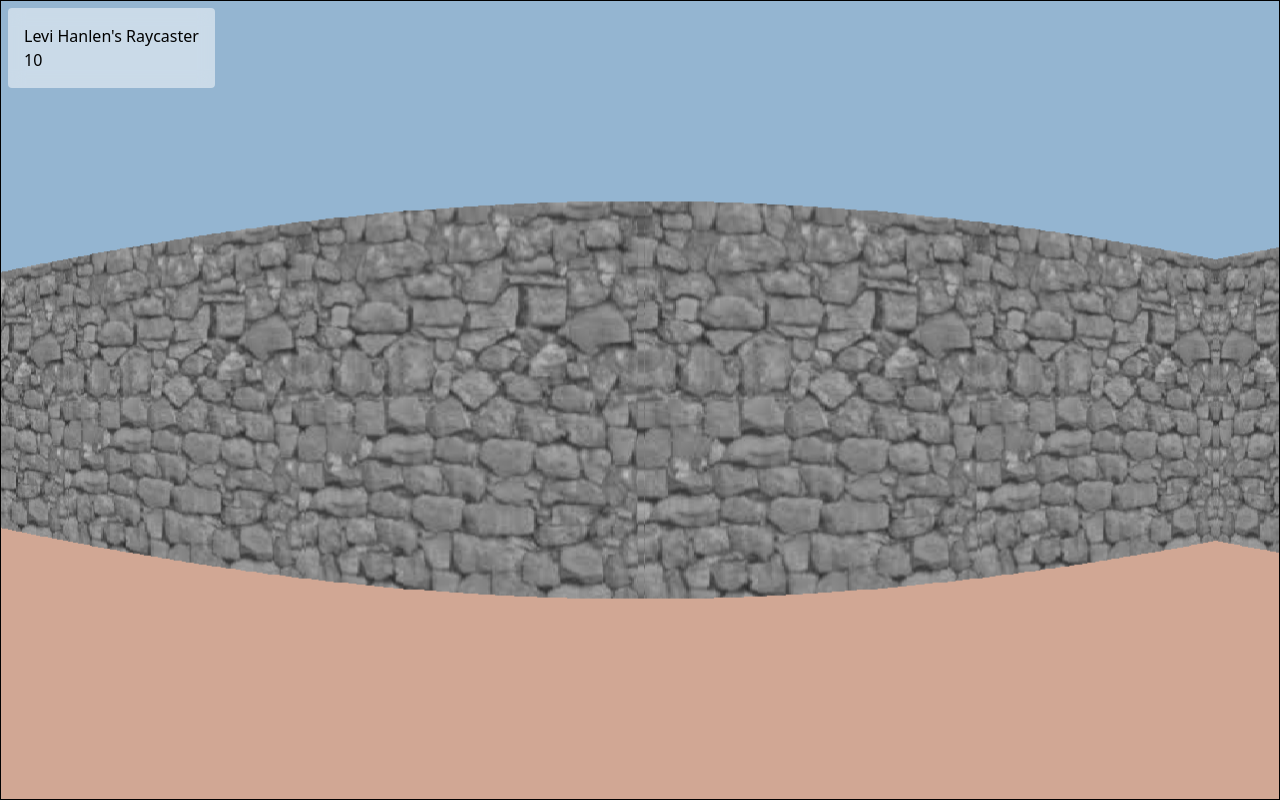
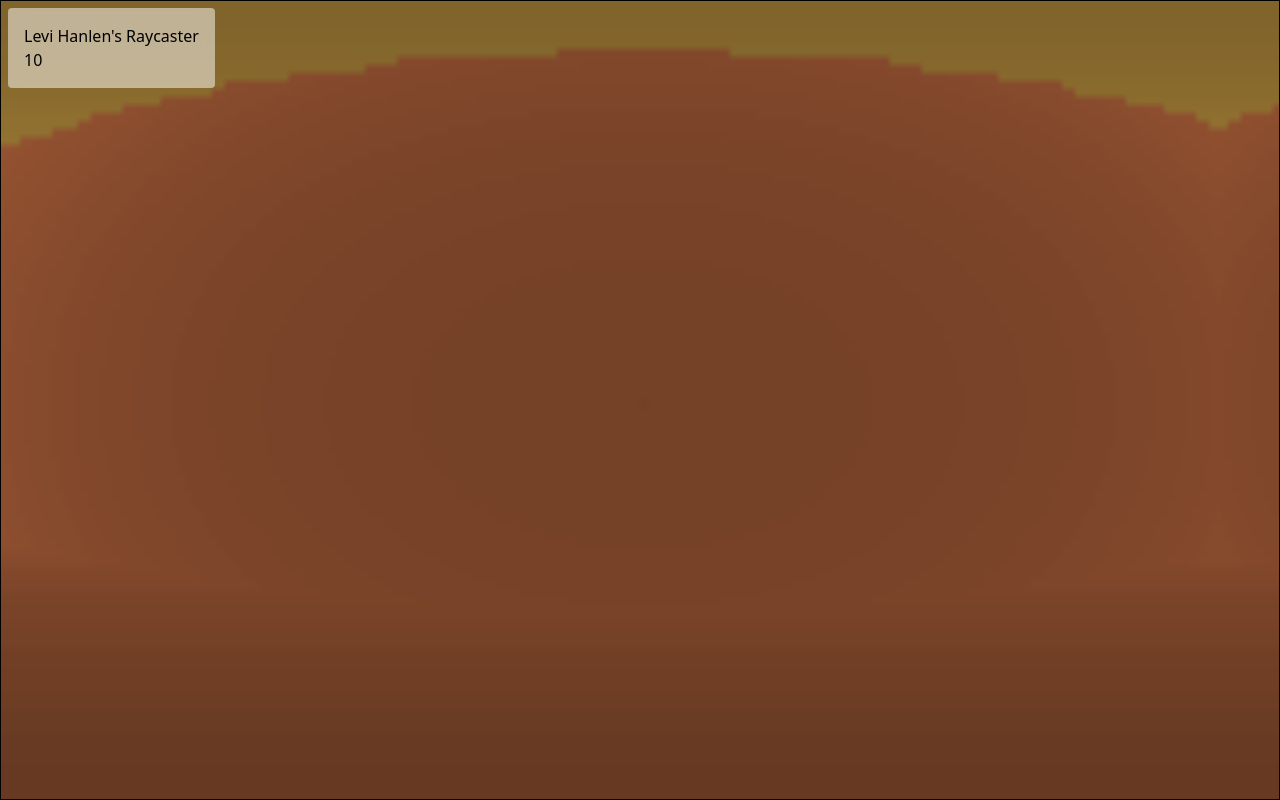
Before and after one commit to levihanlen/raycast-node, a website built with Vite: page index.html in a window 1280 px wide. Built offline with nearby package versions, Linux system fonts and the light colour scheme; animation ran at ten frames a second.

Commit message:
3d babay!

```diff
--- a/index.html
+++ b/index.html
@@ -12,13 +12,13 @@
     </div>
     <canvas
       id="canvas"
-      width="1000"
-      height="250"
+      width="200"
+      height="100"
       class="aspect-square border border-black w-screen h-screen"
     ></canvas>
     <!--
     <img src="/public/img.jpg" />
     -->
   </body>
-  <script src="/src/main.ts"></script>
+  <script src="/src/3d.ts"></script>
 </html>
--- /dev/null
+++ b/src/3d.ts
@@ -0,0 +1,411 @@
+interface User {
+  x: number;
+  y: number;
+  z: number;
+  horzAngle: number;
+  vertAngle: number;
+  fov: number;
+  moveSpeed: number;
+  rotSpeed: number;
+}
+
+const canvas: HTMLCanvasElement = document.querySelector("#canvas")!;
+
+// @ts-ignore
+const ctx = canvas.getContext("2d")!;
+
+const textureUrls: string[] = ["/img.jpg"];
+const wallTextures: HTMLImageElement[] = [];
+
+function preloadTextures(urls: string[]): Promise<HTMLImageElement[]> {
+  const promises = urls.map((url) => {
+    return new Promise<HTMLImageElement>((resolve, reject) => {
+      const img = new Image();
+      img.src = url;
+      img.onload = () => resolve(img);
+      img.onerror = () => reject(new Error(`Failed to load image: ${url}`));
+    });
+  });
+  return Promise.all(promises);
+}
+
+preloadTextures(textureUrls)
+  .then((images) => {
+    wallTextures.push(...images);
+    console.log("All textures loaded successfully.");
+    // You can now start the game or rendering loop
+    startGameLoop();
+  })
+  .catch((error) => {
+    console.error(error);
+  });
+
+function resizeCanvas() {
+  canvas.width = window.innerWidth;
+  canvas.height = window.innerHeight;
+  // Recalculate any dependent variables here
+}
+
+// window.addEventListener("resize", resizeCanvas);
+// resizeCanvas();
+
+const user: User = {
+  x: 3,
+  y: 3,
+  z: 3,
+  horzAngle: 180,
+  vertAngle: 0,
+  fov: 100,
+  moveSpeed: 0.05,
+  rotSpeed: 3,
+};
+
+// const totalRays = canvas.width;
+
+let lastTime = performance.now();
+let frameCount = 0;
+let fps = 0;
+
+const map = [
+  [
+    [2, 2, 2, 2, 2, 2, 2, 2, 2, 2, 2, 2, 2, 2, 2, 2],
+    [2, 2, 2, 1, 2, 2, 2, 2, 2, 2, 2, 2, 2, 2, 2, 2],
+    [2, 2, 2, 2, 2, 2, 2, 2, 2, 2, 2, 2, 2, 2, 2, 2],
+    [2, 2, 2, 2, 2, 2, 2, 2, 2, 2, 2, 2, 2, 2, 2, 2],
+    [2, 2, 2, 2, 2, 2, 2, 2, 2, 2, 2, 2, 2, 2, 2, 2],
+    [2, 2, 2, 2, 2, 2, 2, 2, 2, 2, 2, 2, 2, 2, 2, 2],
+    [2, 2, 2, 2, 2, 2, 2, 2, 2, 2, 2, 2, 2, 2, 2, 2],
+  ],
+  [
+    [1, 1, 1, 0, 1, 1, 1, 1, 1, 1, 1, 1, 1, 1, 1, 1],
+    [1, 0, 0, 0, 0, 0, 0, 0, 0, 0, 0, 0, 0, 0, 0, 1],
+    [1, 0, 0, 0, 0, 1, 1, 0, 1, 1, 1, 0, 1, 1, 0, 1],
+    [1, 0, 0, 0, 0, 0, 1, 0, 1, 0, 1, 0, 1, 0, 0, 1],
+    [1, 0, 0, 0, 0, 1, 1, 0, 1, 1, 1, 0, 1, 1, 0, 1],
+    [1, 0, 0, 0, 0, 0, 0, 0, 0, 0, 0, 0, 0, 0, 0, 1],
+    [1, 1, 1, 1, 1, 1, 1, 1, 1, 1, 1, 1, 1, 1, 1, 1],
+  ],
+  [
+    [1, 1, 1, 0, 3, 1, 1, 1, 1, 1, 1, 1, 1, 1, 1, 1],
+    [1, 0, 0, 0, 0, 0, 0, 0, 0, 0, 0, 0, 0, 0, 0, 1],
+    [1, 0, 0, 2, 0, 1, 1, 0, 1, 1, 1, 0, 1, 1, 0, 1],
+    [1, 0, 0, 0, 0, 0, 1, 0, 1, 0, 1, 0, 1, 0, 0, 1],
+    [1, 0, 0, 0, 0, 1, 1, 0, 1, 1, 1, 0, 1, 1, 0, 1],
+    [1, 0, 0, 0, 0, 0, 0, 0, 0, 0, 0, 0, 0, 0, 0, 1],
+    [1, 1, 1, 1, 1, 1, 1, 1, 1, 1, 1, 1, 1, 1, 1, 1],
+  ],
+  [
+    [1, 1, 1, 2, 0, 1, 1, 1, 1, 1, 1, 1, 1, 1, 1, 1],
+    [1, 0, 0, 0, 0, 0, 0, 0, 0, 0, 0, 0, 0, 0, 0, 1],
+    [1, 0, 0, 0, 0, 1, 1, 0, 1, 1, 1, 0, 1, 1, 0, 1],
+    [1, 0, 0, 0, 0, 0, 1, 0, 1, 0, 1, 0, 1, 0, 0, 1],
+    [1, 0, 0, 0, 0, 1, 1, 0, 1, 1, 1, 0, 1, 1, 0, 1],
+    [1, 0, 0, 0, 0, 0, 0, 0, 0, 0, 0, 0, 0, 0, 0, 1],
+    [1, 1, 1, 1, 1, 1, 1, 1, 1, 1, 1, 1, 1, 1, 1, 1],
+  ],
+
+  [
+    [1, 1, 1, 2, 1, 1, 1, 1, 1, 1, 1, 1, 1, 1, 1, 1],
+    [1, 1, 1, 2, 1, 1, 1, 1, 1, 1, 1, 1, 1, 1, 1, 1],
+    [1, 1, 1, 2, 1, 1, 1, 1, 1, 1, 1, 1, 1, 1, 1, 1],
+    [1, 1, 1, 2, 1, 1, 1, 1, 1, 1, 1, 1, 1, 1, 1, 1],
+    [1, 1, 1, 2, 1, 1, 1, 1, 1, 1, 1, 1, 1, 1, 1, 1],
+    [1, 1, 1, 2, 1, 1, 1, 1, 1, 1, 1, 1, 1, 1, 1, 1],
+    [1, 1, 1, 2, 1, 1, 1, 1, 1, 1, 1, 1, 1, 1, 1, 1],
+  ],
+];
+
+const mapZ = map.length;
+const mapY = map[0].length;
+const mapX = map[0][0].length;
+
+function keepWithin(x: number, y: number, z: number) {
+  const clampedX = Math.max(0, Math.min(x, mapX - 1));
+
+  const clampedY = Math.max(0, Math.min(y, mapY - 1));
+  const clampedZ = Math.max(0, Math.min(z, mapZ - 1));
+
+  return { x: clampedX, y: clampedY, z: clampedZ };
+}
+
+const keys: { [key: string]: boolean } = {};
+
+window.addEventListener("keydown", (e) => {
+  keys[e.key] = true;
+});
+
+window.addEventListener("keyup", (e) => {
+  keys[e.key] = false;
+});
+function startGameLoop() {
+  requestAnimationFrame(gameLoop);
+}
+
+function gameLoop() {
+  if (!ctx) {
+    return;
+  }
+  ctx.clearRect(0, 0, canvas.width, canvas.height);
+
+  handleInput();
+
+  // drawSkybox();
+  castRays();
+
+  frameCount++;
+  const currentTime = performance.now();
+  const delta = currentTime - lastTime;
+
+  if (delta >= 1000) {
+    fps = frameCount;
+    frameCount = 0;
+    lastTime = currentTime;
+  }
+  const thing = document.querySelector("#fps");
+
+  if (thing) {
+    thing.textContent = fps.toString();
+  }
+
+  requestAnimationFrame(gameLoop);
+}
+
+/*
+function drawSkybox() {
+  ctx.fillStyle = `hsl(208, 39.90%, 70.00%)`;
+  ctx.fillRect(
+    0,
+    0,
+    canvas.width,
+    canvas.height / 2 + user.yAngle * yAngleMult
+  );
+  ctx.fillStyle = `hsl(19, 39.90%, 70.00%)`;
+  ctx.fillRect(
+    0,
+    canvas.height / 2 + user.yAngle * yAngleMult,
+    canvas.width,
+    canvas.height - (canvas.height / 2 + user.yAngle * yAngleMult)
+  );
+}
+  */
+
+function handleInput() {
+  if (keys["w"]) {
+    moveUser(user.moveSpeed, "y");
+  }
+
+  if (keys["r"]) {
+    moveUser(-user.moveSpeed, "y");
+  }
+
+  if (keys["s"]) {
+    moveUser(user.moveSpeed, "x");
+  }
+
+  if (keys["a"]) {
+    moveUser(-user.moveSpeed, "x");
+  }
+
+  if (keys["f"]) {
+    moveUser(user.moveSpeed, "z");
+  }
+
+  if (keys["q"]) {
+    moveUser(-user.moveSpeed, "z");
+  }
+
+  if (keys["ArrowUp"]) {
+    user.vertAngle = Math.max(-90, user.vertAngle - user.rotSpeed);
+  }
+
+  if (keys["ArrowDown"]) {
+    user.vertAngle = Math.min(90, user.vertAngle + user.rotSpeed);
+  }
+
+  if (keys["ArrowLeft"]) {
+    user.horzAngle = (user.horzAngle - user.rotSpeed) % 360;
+    // if (user.angle < 0) user.angle += 360;
+  }
+
+  if (keys["ArrowRight"]) {
+    user.horzAngle = (user.horzAngle + user.rotSpeed) % 360;
+  }
+}
+
+function moveUser(amount: number, dir: "y" | "x" | "z") {
+  let thisAngle;
+  if (dir === "x") {
+    thisAngle = user.horzAngle + 90;
+  } else if (dir === "y") {
+    thisAngle = user.horzAngle;
+  } else {
+    const userZ = user.z + amount;
+
+    const colliding = findColliding(user.x, user.y, userZ);
+
+    if (colliding) {
+      return;
+    }
+    const { z } = keepWithin(user.x, user.y, userZ);
+    user.z = z;
+    return;
+  }
+
+  const radians = (thisAngle / 180) * Math.PI;
+  const thisX = Math.cos(radians) * amount;
+  const thisY = Math.sin(radians) * amount;
+
+  const userX = user.x + thisX;
+  const userY = user.y + thisY;
+
+  const colliding = findColliding(userX, userY, user.z);
+
+  if (colliding) {
+    return;
+  }
+
+  const { x, y } = keepWithin(userX, userY, 0);
+  user.x = x;
+  user.y = y;
+}
+
+function castRays() {
+  const maxDist = 1000;
+  const moveDist = 0.1;
+  let textureX = 0;
+  // let lastVertical = false;
+  for (let i = 0; i < canvas.height; i++) {
+    const vertRayAngle =
+      (i * (user.fov / canvas.height) - user.fov / 2 + user.vertAngle) % 360;
+
+    const vertRadians = (vertRayAngle / 180) * Math.PI;
+
+    const zMove = Math.sin(vertRadians) * moveDist;
+
+    for (let j = 0; j < canvas.width; j++) {
+      const horzRayAngle =
+        (j * (user.fov / canvas.width) - user.fov / 2 + user.horzAngle) % 360;
+
+      const horzRadians = (horzRayAngle / 180) * Math.PI;
+
+      // x is sid to side
+      // y is forward
+      // z is up and down
+
+      const xMove = Math.cos(horzRadians) * Math.cos(vertRadians) * moveDist;
+      const yMove = Math.sin(horzRadians) * Math.cos(vertRadians) * moveDist;
+
+      let x = user.x + xMove;
+      let y = user.y + yMove;
+      let z = user.z + zMove;
+      let colliding = false;
+      let dist = moveDist;
+
+      while (dist < maxDist && !colliding) {
+        x += xMove;
+        y += yMove;
+        z += zMove;
+        dist += moveDist;
+        colliding = findColliding(x, y, z);
+      }
+
+      /*
+      const isVertical =
+        Math.abs(x - Math.floor(x) - 0.5) < Math.abs(y - Math.floor(y) - 0.5);
+
+      if (isVertical) {
+        textureX = wallTextures[0].width * (x % 1);
+      } else {
+        textureX = wallTextures[0].width * (y % 1);
+      }
+
+      if (isVertical !== lastVertical) {
+        textureX = 0;
+      }
+      lastVertical = isVertical;
+
+      textureX = Math.floor(textureX);
+      */
+
+      const wallType = findWallType(x, y, z);
+
+      if (wallType !== 0) {
+        drawRay(i, j, dist, wallType, textureX);
+      }
+    }
+  }
+}
+
+function drawRay(
+  y: number,
+  x: number,
+  dist: number,
+  wallType: number = 1,
+  textureX: number
+) {
+  /*
+  const barWidth = canvas.width / totalRays;
+  const startX = (i / totalRays) * canvas.width;
+*/
+
+  // const hue = Math.random() * 360;
+  const hue = wallType * 20;
+  ctx.fillStyle = `hsl(${hue}, 50%, ${Math.min(dist * 5 + 20, 100)}%)`;
+
+  // ctx.fillStyle = "red";
+  /*
+  let height = ((1 / dist) * canvas.height) / 1;
+
+  const yHeight = canvas.height / 2 - height / 2;
+*/
+  // const texture = wallTextures[0];
+
+  ctx.fillRect(x, y, 1, 1);
+
+  /*
+  ctx.drawImage(
+    texture,
+    textureX,
+    0,
+    1,
+    texture.height,
+    startX,
+    yHeight,
+    barWidth,
+    height
+  );
+  */
+}
+
+function findWallType(x: number, y: number, z: number) {
+  const wall = roundToGrid(x, y, z);
+  if (z <= 0 || z >= map.length) {
+    return 0;
+  } else {
+    return wall;
+  }
+}
+
+/*
+function getRounded(x: number, y: number) {
+  return { x: Math.floor(x), y: Math.floor(y) };
+}
+  */
+
+function roundToGrid(x: number, y: number, z: number) {
+  const {
+    x: floorX,
+    y: floorY,
+    z: floorZ,
+  } = keepWithin(Math.floor(x), Math.floor(y), Math.floor(z));
+  return map[floorZ][floorY][floorX];
+}
+function findColliding(x: number, y: number, z: number) {
+  const thing = roundToGrid(x, y, z);
+
+  if (thing !== 0) {
+    return true;
+  } else {
+    return false;
+  }
+}
--- a/src/main.ts
+++ b/src/main.ts
@@ -348,10 +348,6 @@ function drawRay2d(x: number, y: number) {
   ctx.stroke();
 }
 
-function getRounded(x: number, y: number) {
-  return { x: Math.floor(x), y: Math.floor(y) };
-}
-
 function roundToGrid(x: number, y: number) {
   const { x: floorX, y: floorY } = keepWithin(Math.floor(x), Math.floor(y));
   return map[floorY][floorX];
```
Also changed, not shown: public/img.jpg (renamed from src/img.jpg).
